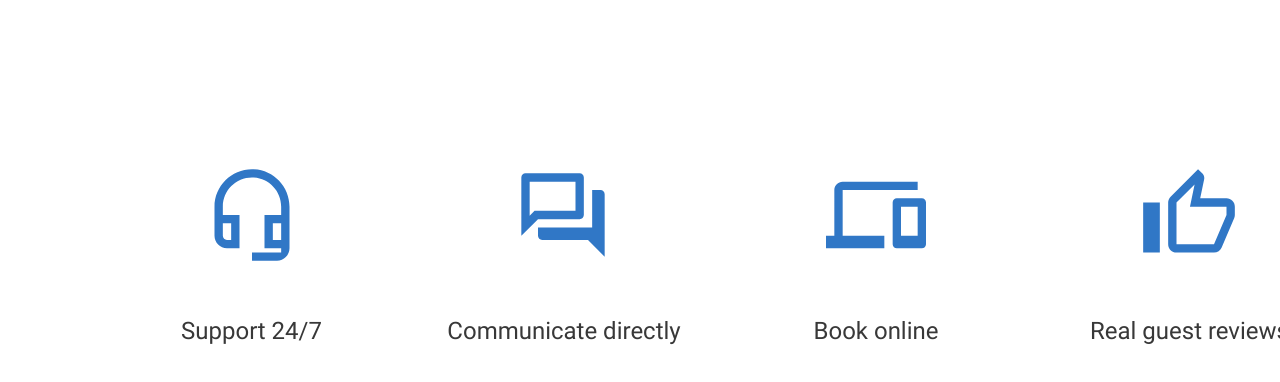
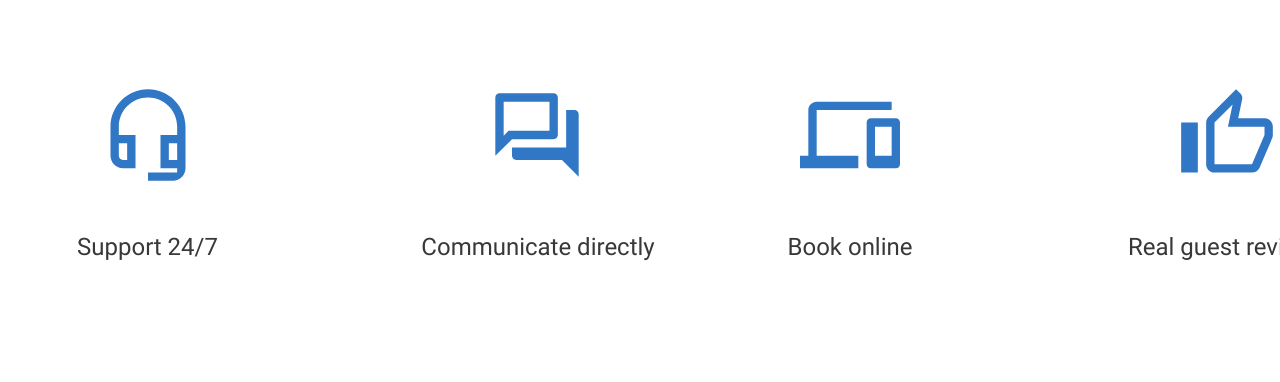
Before and after one commit to JuliyaKurbatskaya/if-html, a plain HTML site: page lesson-4.html in a window 1280 px wide. Shown: the part 196-578 px from the top of the page. Drawn offline with Linux system fonts and the light colour scheme.

Commit message:
Blocks rewritten with flexbox

```diff
--- a/styles/lesson-4.css
+++ b/styles/lesson-4.css
@@ -62,36 +62,45 @@ margin: 20px 670px 88px;
 background-color: #FFFFFF;
 list-style: none;
 display: flex;
-justify-content: space-around;
-margin: 0;
-padding: 0;
 }
 
 .Support {
-position: absolute;
+display: flex;
+justify-content: space-between;
+align-items: center;
+flex-direction: column;
 width: 296px;
 height: 176px;
-margin: 80px 1040px 122px 104px;
+margin-right: 94px;
 }
 
 .Communicate {
-position: absolute;
+display: flex;
+justify-content: space-between;
+align-items: center;
+flex-direction: column;
 width: 296px;
 height: 178px;
-margin: 80px 728px 120px 416px;
+margin-right: 16px;
 }
 
 .Book {
-position: absolute;
+display: flex;
+justify-content: space-between;
+align-items: center;
+flex-direction: column;
 width: 296px;
 height: 184px;
-margin: 80px 416px 114px 728px;
+margin-right: 81px;
 }
 .reviews {
-position: absolute;
+display: flex;
+justify-content: space-between;
+align-items: center;
+flex-direction: column;
 width: 296px;
 height: 183px;
-margin: 80px 103px 115px 1041px;
+margin-right: 103px;
 }
 
 .Support-image {
@@ -128,7 +137,6 @@ margin: 4px 102px 0px;
 }
 
 .Support-text {
-    position: absolute;
  width: 141px;
  height: 28px;
  margin: 52px 78px 0px 77px;
@@ -142,7 +150,6 @@ margin: 4px 102px 0px;
 }
 
 .Communicate-text {
-position: absolute;
 width: 296px;
 height: 28px;
 margin: 56px 0px 2px;
@@ -156,7 +163,6 @@ color: #383838;
 }
 
 .Book-text {
-position: absolute;
 width: 168px;
 height: 28px;
 margin: 64px 64px 8px;
@@ -170,7 +176,6 @@ color: #383838;
 }
 
 .reviews-text {
-position: absolute;
 width: 225px;
 height: 28px;
 margin: 60px 35px 7px 36px;
--- a/styles/lesson-5.css
+++ b/styles/lesson-5.css
@@ -26,10 +26,25 @@
   }
 
   body {
-      background: #10367C;
+    color: #FFFFFF;
+}
+* {
+    margin: 0;
+    padding: 0;
+}
+
+footer {
     width: 1440px;
     height: 630px;
-      position: absolute;
+    background: #10367C;
+    padding-left: 104px;
+    padding-top: 102px;
+    box-sizing: border-box;
+}
+
+.container {
+    display: flex;
+    margin-bottom: 64px;
 }
 
 .flex-container {
@@ -37,27 +52,22 @@
     display: flex;
     flex-direction: column;
     justify-content: space-between;
-      padding: 0;
 }
 .about {
-      position: absolute;
     width: 193px;
     height: 211px;
-      margin: 120px 1143px 299px 104px;
+    margin-right: 223px;
 }
 
 .property {
-      position: absolute;
     width: 133px;
     height: 310px;
-      margin: 120px 787px 200px 520px;
+    margin-right: 283px;
 }
 
 .support {
-      position: absolute;
     width: 233px;
     height: 122px;
-      margin: 119px 272px 389px 935px;
 }
 
 .big-flex-item {
@@ -81,9 +91,8 @@
 }
 
 p {
-    position: absolute;
   color: #FFFFFF;
-    width: 1440px;
-    height: 630px;
-    margin: 494px 1081px 120px 103px;
+  font-size: 14px;
+  line-height: 16px;
+  font-weight: 400;
 }
```
Also changed, not shown: html/lesson-5.html (+6 -2 lines). Lines whose indentation alone changed are shown as unchanged.
